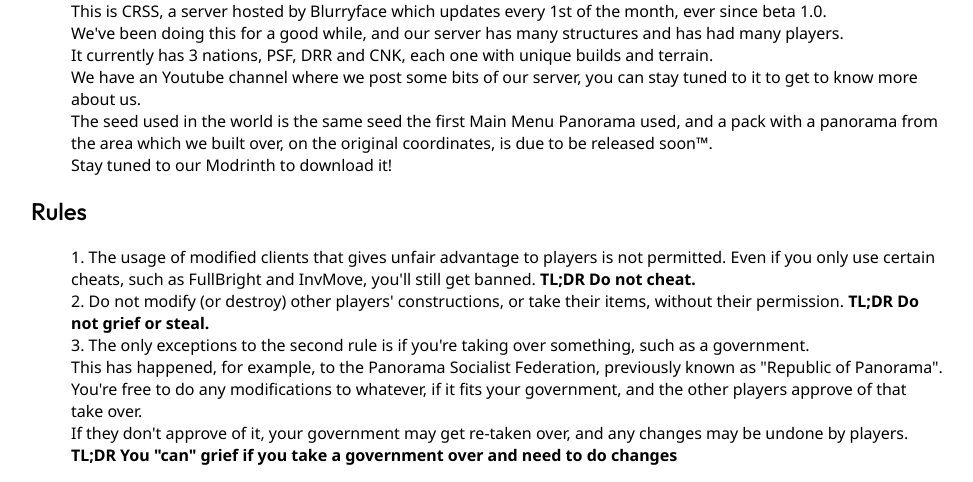
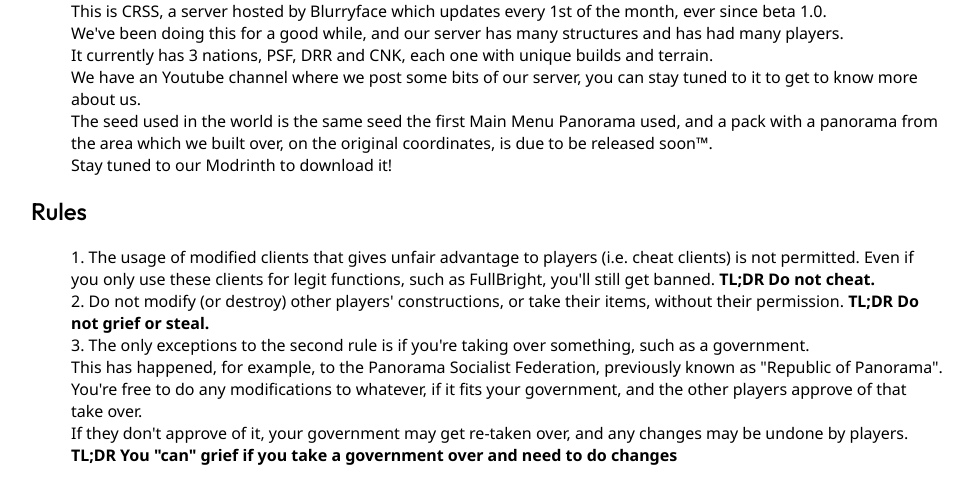
Before and after one commit to CRSS666/Website, a PHP site: template template/index.twig in a window 1280 px wide. Shown: the part 513-995 px from the top of the page, without its empty margins (153-1126 px from the left). Run offline with PHP 8.4, Linux system fonts and the light colour scheme; the template is opened without the code that fills it, so the values that code supplies are empty; some libraries are stand-ins or nearby versions.

Commit message:
Clarified the cheating rule (the first one)
Please just... word it better somewhat

Signed-off-by: Forgejo <>

```diff
--- a/template/index.twig
+++ b/template/index.twig
@@ -30,7 +30,7 @@
   <h2 id="rules">Rules</h2>
   <ol>
     <li>
-      The usage of modified clients that gives unfair advantage to players is not permitted. Even if you only use certain cheats, such as FullBright and InvMove, you'll still get banned. <b>TL;DR Do not cheat.</b><br />
+      The usage of modified clients that gives unfair advantage to players (i.e. cheat clients) is not permitted. Even if you only use these clients for legit functions, such as FullBright, you'll still get banned. <b>TL;DR Do not cheat.</b><br />
     </li>
     <li>
       Do not modify (or destroy) other players' constructions, or take their items, without their permission. <b>TL;DR Do not grief or steal.</b><br />
```
